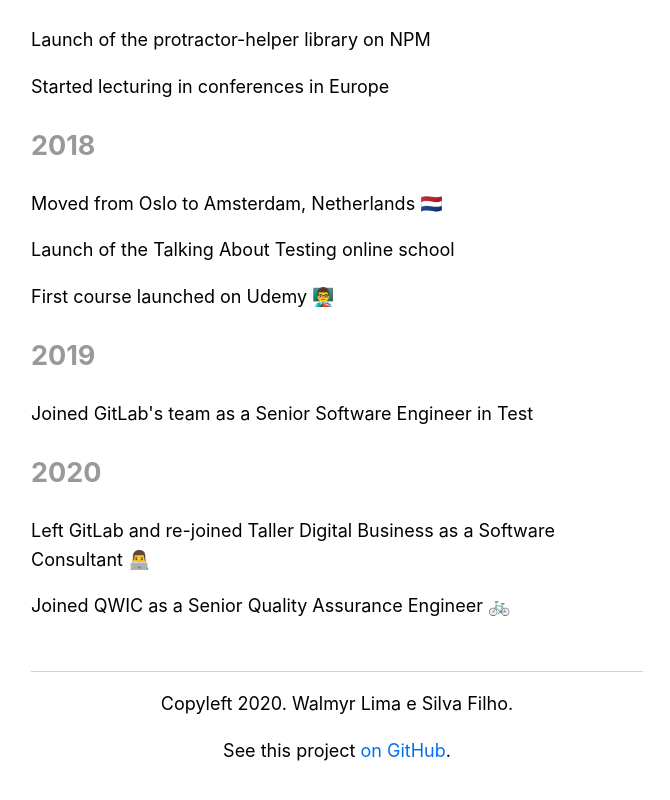
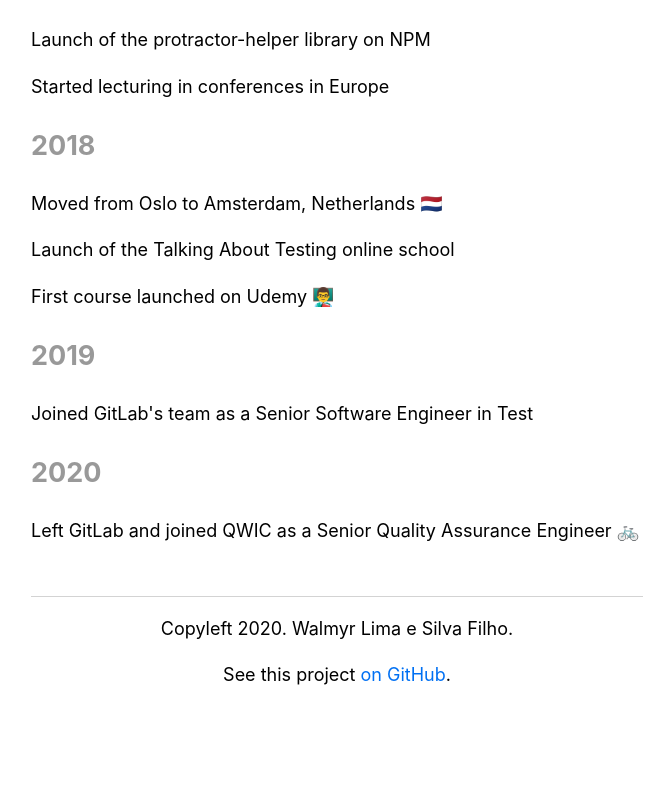
Before and after one commit to wlsf82/walmyr-nextjs, a Next.js app: page / in a window 1280 px wide. Shown: the part 2077-2877 px from the top of the page, without its empty margins (303-973 px from the left). Built offline with nearby package versions, Linux system fonts and the light colour scheme.

Commit message:
Update timeline of 2020

```diff
--- a/components/timeline.js
+++ b/components/timeline.js
@@ -82,8 +82,7 @@ const achievements = [
   {
     year: '2020',
     events: [
-      'Left GitLab and re-joined Taller Digital Business as a Software Consultant 👨‍💻',
-      'Joined QWIC as a Senior Quality Assurance Engineer 🚲'
+      'Left GitLab and joined QWIC as a Senior Quality Assurance Engineer 🚲'
     ]
   },
 ]
```
